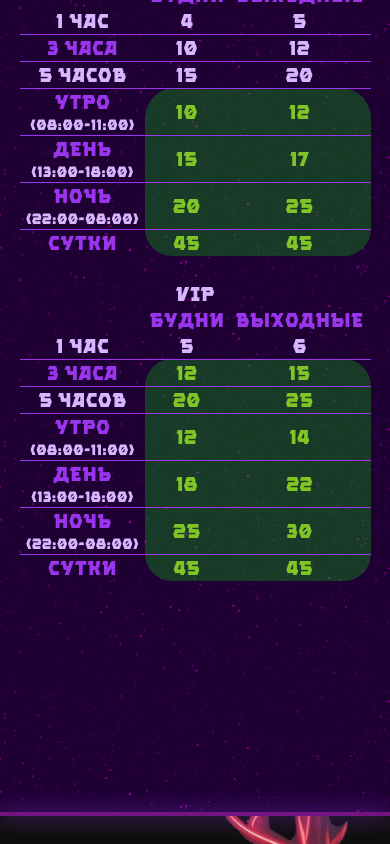
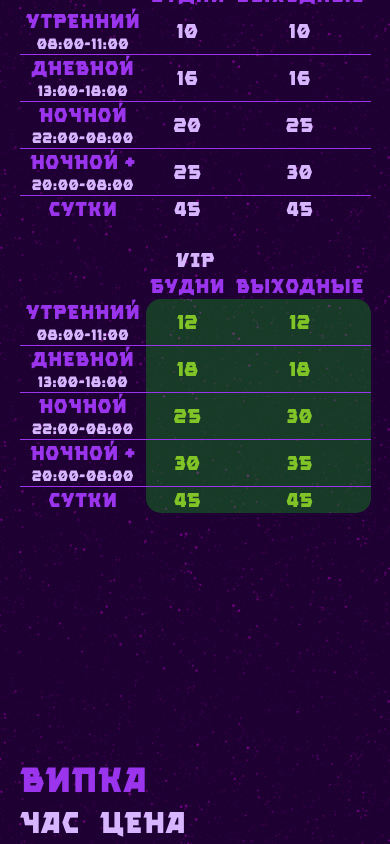
Before and after one commit to AlexKaroh/Alliance, an Angular app: page / in a window 390 px wide. Shown: the part 1940-2784 px from the top of the page. Built offline with nearby package versions, Linux system fonts and the light colour scheme; a web font is replaced by a local one.

Commit message:
Fix prices

```diff
--- a/src/app/prices/prices.component.html
+++ b/src/app/prices/prices.component.html
@@ -1,6 +1,6 @@
 <section class="prices">
   <h2 class="header-text glitched" appScrollAppearance="right">
-    <span *ngFor="let spans of headlineSpans">Цены</span>
+    <span *ngFor="let spans of headlineSpans">Пакеты</span>
   </h2>
   <table class="prices-table main-table" *ngIf="screenWidth >= 1024">
     <tbody appScrollAppearance>
@@ -17,67 +17,54 @@
         <td>Будни</td>
         <td>Выходные</td>
       </tr>
-      <tr class="tr-border">
-        <td>1 Час</td>
-        <td>4</td>
-        <td>5</td>
-        <td></td>
-        <td>5</td>
-        <td>6</td>
-      </tr>
-      <tr class="tr-border">
-        <td class="purple-td">3 Часа</td>
+      <tr class="plans-td tr-border">
+        <td class="purple-td">
+          Утренний
+          <span class="plan-time"> 08:00-11:00 </span>
+        </td>
         <td>10</td>
-        <td>12</td>
+        <td>10</td>
         <td></td>
         <td class="td-green top-left-border">12</td>
-        <td class="td-green top-right-border">15</td>
-      </tr>
-      <tr class="tr-border">
-        <td>5 Часов</td>
-        <td>15</td>
-        <td>20</td>
-        <td></td>
-        <td class="td-green">20</td>
-        <td class="td-green">25</td>
-      </tr>
-      <tr class="plans-td tr-border">
-        <td class="purple-td">
-          Утро
-          <span class="plan-time"> (08:00-11:00) </span>
-        </td>
-        <td class="td-green top-left-border">10</td>
         <td class="td-green top-right-border">12</td>
-        <td></td>
-        <td class="td-green">12</td>
-        <td class="td-green">14</td>
       </tr>
       <tr class="tr-border">
         <td class="purple-td">
-          День
-          <span class="plan-time"> (13:00-18:00) </span>
+          Дневной
+          <span class="plan-time"> 13:00-18:00 </span>
         </td>
-        <td class="td-green">15</td>
-        <td class="td-green">17</td>
+        <td>16</td>
+        <td>16</td>
         <td></td>
         <td class="td-green">18</td>
-        <td class="td-green">22</td>
+        <td class="td-green">18</td>
       </tr>
       <tr class="tr-border">
         <td class="purple-td">
-          Ночь
-          <span class="plan-time"> (22:00-08:00) </span>
+          Ночной
+          <span class="plan-time"> 22:00-08:00 </span>
         </td>
-        <td class="td-green">20</td>
-        <td class="td-green">25</td>
+        <td>20</td>
+        <td>25</td>
         <td></td>
         <td class="td-green">25</td>
         <td class="td-green">30</td>
       </tr>
+      <tr class="tr-border">
+        <td class="purple-td">
+          Ночной +
+          <span class="plan-time"> 20:00-08:00 </span>
+        </td>
+        <td>25</td>
+        <td>30</td>
+        <td> </td>
+        <td class="td-green">30</td>
+        <td class="td-green">35</td>
+      </tr>
       <tr>
         <td class="purple-td">Сутки</td>
-        <td class="td-green bottom-left-border">45</td>
-        <td class="td-green bottom-right-border">45</td>
+        <td class="td-green bottom-left-border top-left-border">45</td>
+        <td class="td-green bottom-right-border top-right-border">45</td>
         <td> </td>
         <td class="td-green bottom-left-border">45</td>
         <td class="td-green bottom-right-border">45</td>
@@ -96,49 +83,42 @@
           <td>Будни</td>
           <td>Выходные</td>
         </tr>
-        <tr class="tr-border">
-          <td>1 Час</td>
-          <td>4</td>
-          <td>5</td>
-        </tr>
-        <tr class="tr-border">
-          <td class="purple-td">3 Часа</td>
-          <td>10</td>
-          <td>12</td>
-        </tr>
-        <tr class="tr-border">
-          <td>5 Часов</td>
-          <td>15</td>
-          <td>20</td>
-        </tr>
         <tr class="plans-td tr-border">
           <td class="purple-td">
-            Утро
-            <span class="plan-time"> (08:00-11:00) </span>
+            Утренний
+            <span class="plan-time"> 08:00-11:00 </span>
           </td>
-          <td class="td-green top-left-border">10</td>
-          <td class="td-green top-right-border">12</td>
+          <td>10</td>
+          <td>10</td>
         </tr>
         <tr class="tr-border">
           <td class="purple-td">
-            День
-            <span class="plan-time"> (13:00-18:00) </span>
+            Дневной
+            <span class="plan-time"> 13:00-18:00 </span>
           </td>
-          <td class="td-green">15</td>
-          <td class="td-green">17</td>
+          <td>16</td>
+          <td>16</td>
         </tr>
         <tr class="tr-border">
           <td class="purple-td">
-            Ночь
-            <span class="plan-time"> (22:00-08:00) </span>
+            Ночной
+            <span class="plan-time"> 22:00-08:00 </span>
           </td>
-          <td class="td-green">20</td>
-          <td class="td-green">25</td>
+          <td>20</td>
+          <td>25</td>
+        </tr>
+        <tr class="tr-border">
+          <td class="purple-td">
+            Ночной +
+            <span class="plan-time"> 20:00-08:00 </span>
+          </td>
+          <td>25</td>
+          <td>30</td>
         </tr>
         <tr>
           <td class="purple-td">Сутки</td>
-          <td class="td-green bottom-left-border">45</td>
-          <td class="td-green bottom-right-border">45</td>
+          <td>45</td>
+          <td>45</td>
         </tr>
       </tbody>
     </table>
@@ -152,44 +132,37 @@
           <td>Будни</td>
           <td>Выходные</td>
         </tr>
-        <tr class="tr-border">
-          <td>1 Час</td>
-          <td>5</td>
-          <td>6</td>
-        </tr>
-        <tr class="tr-border">
-          <td class="purple-td">3 Часа</td>
-          <td class="td-green top-left-border">12</td>
-          <td class="td-green top-right-border">15</td>
-        </tr>
-        <tr class="tr-border">
-          <td>5 Часов</td>
-          <td class="td-green">20</td>
-          <td class="td-green">25</td>
-        </tr>
         <tr class="plans-td tr-border">
           <td class="purple-td">
-            Утро
-            <span class="plan-time"> (08:00-11:00) </span>
+            Утренний
+            <span class="plan-time"> 08:00-11:00 </span>
           </td>
-          <td class="td-green">12</td>
-          <td class="td-green">14</td>
+          <td class="td-green td-green top-left-border">12</td>
+          <td class="td-green td-green top-right-border">12</td>
         </tr>
         <tr class="tr-border">
           <td class="purple-td">
-            День
-            <span class="plan-time"> (13:00-18:00) </span>
+            Дневной
+            <span class="plan-time"> 13:00-18:00 </span>
           </td>
           <td class="td-green">18</td>
-          <td class="td-green">22</td>
+          <td class="td-green">18</td>
         </tr>
         <tr class="tr-border">
           <td class="purple-td">
-            Ночь
-            <span class="plan-time"> (22:00-08:00) </span>
+            Ночной
+            <span class="plan-time"> 22:00-08:00 </span>
           </td>
           <td class="td-green">25</td>
           <td class="td-green">30</td>
+        </tr>
+        <tr class="tr-border">
+          <td class="purple-td">
+            Ночной +
+            <span class="plan-time"> 20:00-08:00 </span>
+          </td>
+          <td class="td-green">30</td>
+          <td class="td-green">35</td>
         </tr>
         <tr>
           <td class="purple-td">Сутки</td>
@@ -204,4 +177,18 @@
     К каждому пакету <span>зеленого</span> цвета энергетик
     <span>GORILLA в подарок</span>!
   </p>
+
+  <h2 class="header-text glitched" appScrollAppearance="right">
+    <span *ngFor="let spans of headlineSpans">Часы</span>
+  </h2>
+
+  <div>
+    <h4 class="purple">Випка</h4>
+    <span class="white">Час</span>
+    <span class="white">Цена</span>
+    <div>
+      <span class="white">1</span>
+      <span class="white">5 <span></span></span>
+    </div>
+  </div>
 </section>
--- a/src/app/prices/prices.component.scss
+++ b/src/app/prices/prices.component.scss
@@ -42,6 +42,7 @@
     color: var(--text-color-p);
     text-align: center;
     margin-top: 40px;
+    margin-bottom: 40px;
 
     > span {
       color: var(--text-color-subs);
@@ -98,25 +99,42 @@ td {
 }
 
 .top-left-border {
-  -webkit-border-top-left-radius: 30px;
-  -moz-border-radius-topleft: 30px;
-  border-top-left-radius: 30px;
+  -webkit-border-top-left-radius: 15px;
+  -moz-border-radius-topleft: 15px;
+  border-top-left-radius: 15px;
 }
 
 .top-right-border {
-  -webkit-border-top-right-radius: 30px;
-  -moz-border-radius-topright: 30px;
-  border-top-right-radius: 30px;
+  -webkit-border-top-right-radius: 15px;
+  -moz-border-radius-topright: 15px;
+  border-top-right-radius: 15px;
 }
 
 .bottom-left-border {
-  -webkit-border-bottom-left-radius: 30px;
-  -moz-border-radius-bottomleft: 30px;
-  border-bottom-left-radius: 30px;
+  -webkit-border-bottom-left-radius: 15px;
+  -moz-border-radius-bottomleft: 15px;
+  border-bottom-left-radius: 15px;
 }
 
 .bottom-right-border {
-  -webkit-border-bottom-right-radius: 30px;
-  -moz-border-radius-bottomright: 30px;
-  border-bottom-right-radius: 30px;
+  -webkit-border-bottom-right-radius: 15px;
+  -moz-border-radius-bottomright: 15px;
+  border-bottom-right-radius: 15px;
 }
+
+.white {
+  color: var(--text-color-span);
+  font-size: 3rem;
+
+  &.white + .white {
+    padding-left: 20px;
+  }
+}
+
+.purple {
+  color: var(--text-color-ptd);
+}
+
+h4 {
+  font-size: 3.5rem;
+}
--- a/src/assets/styles/_adaptive.scss
+++ b/src/assets/styles/_adaptive.scss
@@ -203,6 +203,7 @@
 
     > p {
       margin-top: 60px;
+      margin-bottom: 60px;
       font-size: 2.2rem;
     }
 
```
